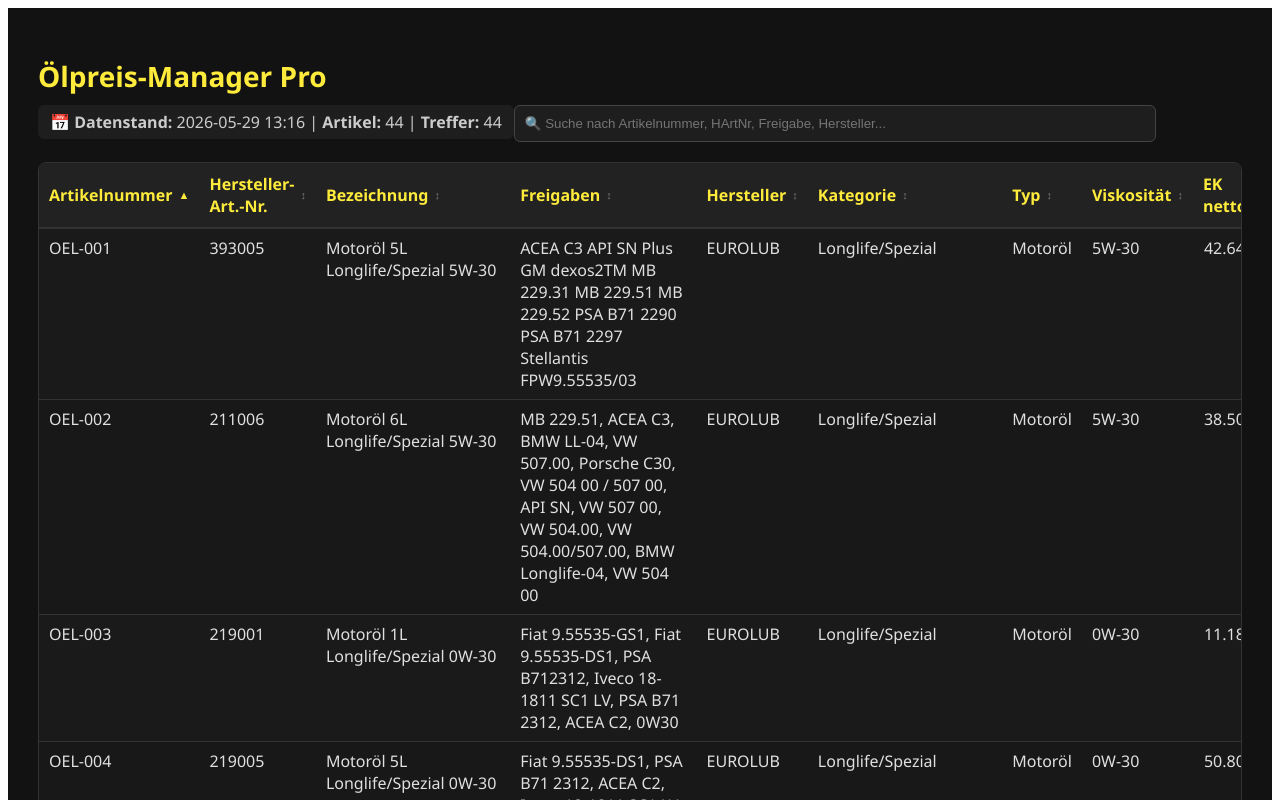
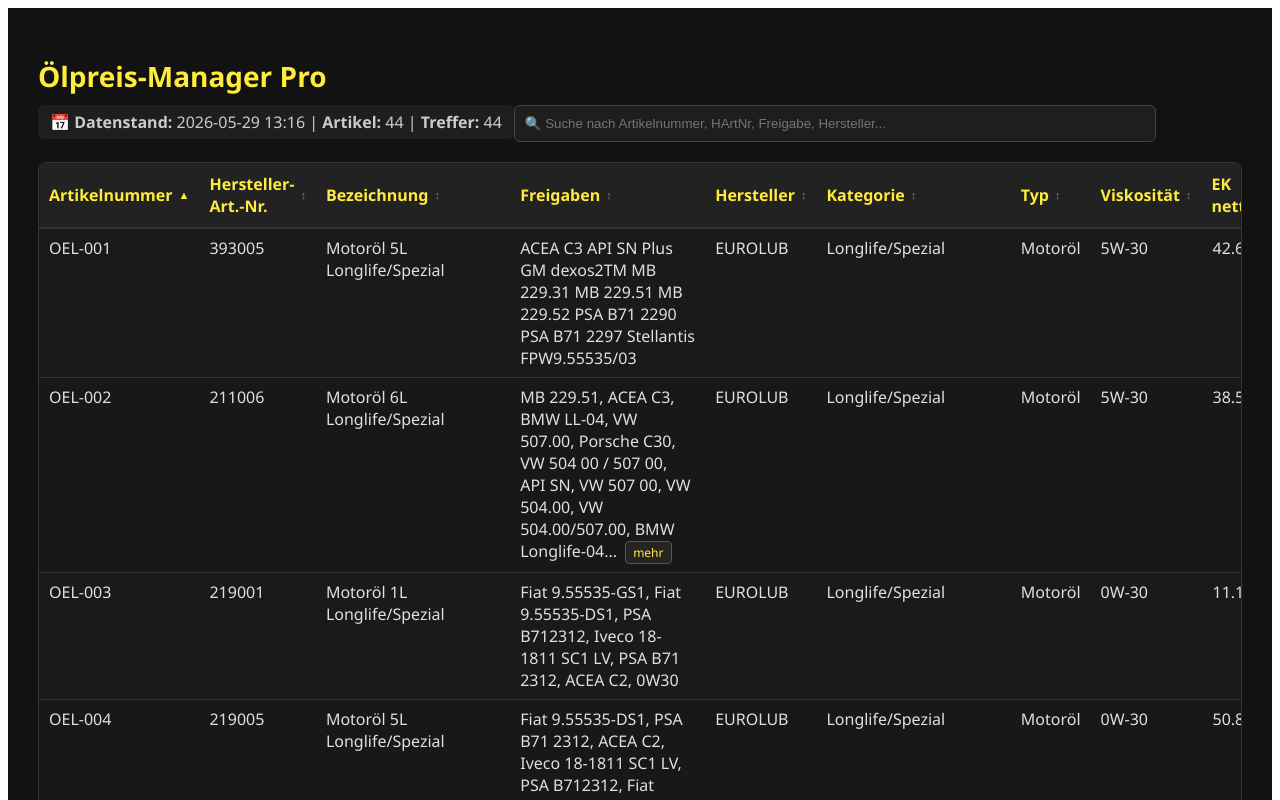
Before and after one commit to McLovin84de/Oelpreis-Manager-Pro, a React (Vite) app: page / in a window 1280 px wide. Shown: the top 800 px of the page. Built offline with nearby package versions, Linux system fonts and the light colour scheme.

Commit message:
UI: Freigaben einklappen und Bezeichnung bereinigen

```diff
--- a/src/App.jsx
+++ b/src/App.jsx
@@ -6,6 +6,7 @@ function App() {
   const [search, setSearch] = useState("");
   const [filtered, setFiltered] = useState([]);
   const [sortConfig, setSortConfig] = useState({ key: "artikelnummer", direction: "asc" });
+  const [expandedFreigaben, setExpandedFreigaben] = useState({});
 
   const toNumber = (value) => {
     if (typeof value === "number") return Number.isFinite(value) ? value : 0;
@@ -243,6 +244,8 @@ function App() {
       .replaceAll('"', "&quot;")
       .replaceAll("'", "&#39;");
 
+  const escapeRegExp = (value) => String(value).replace(/[.*+?^${}()|[\]\\]/g, "\\$&");
+
   const highlight = (text) => {
     const rawText = Array.isArray(text) ? text.join(", ") : String(text || "");
     if (!rawText) return "";
@@ -250,9 +253,64 @@ function App() {
     const safeText = escapeHtml(rawText);
     if (!search) return safeText;
 
-    const escapedSearch = escapeHtml(search).replace(/[.*+?^${}()|[\]\\]/g, "\\$&");
+    const escapedSearch = escapeRegExp(escapeHtml(search));
     const regex = new RegExp(`(${escapedSearch})`, "gi");
     return safeText.replace(regex, (m) => `<span style="background-color: #ffeb3b; color: black; font-weight: 600;">${m}</span>`);
+  };
+
+  const getDisplayBezeichnung = (oil) => {
+    const bezeichnung = String(oil.bezeichnung || "");
+    const viskositaet = normalizeViskositaet(oil.viskositaet);
+    const match = viskositaet.match(/^(\d{1,3})W-(\d{2,3})$/i);
+
+    if (!bezeichnung || !match) return bezeichnung;
+
+    const pattern = `${match[1]}\\s*W\\s*-?\\s*${match[2]}`;
+    return bezeichnung
+      .replace(new RegExp(`(^|[^A-Za-z0-9])${pattern}(?=$|[^A-Za-z0-9])`, "i"), "$1")
+      .replace(/\s+([,;:])/g, "$1")
+      .replace(/([([{])\s*([)\]}])/g, "")
+      .replace(/\s{2,}/g, " ")
+      .trim();
+  };
+
+  const getFreigabenKey = (oil) => oil.artikelnummer || oil.interne_nummer || "";
+
+  const getFreigabenPreview = (freigaben) => {
+    const text = String(freigaben || "").trim();
+    if (!text) return { text: "", isTruncated: false };
+
+    if (text.length > 140) {
+      const previewByLength = text.slice(0, 140).replace(/\s+\S*$/, "").replace(/[,\s]+$/, "");
+      return { text: `${previewByLength || text.slice(0, 140).trim()}...`, isTruncated: true };
+    }
+
+    return { text, isTruncated: false };
+  };
+
+  const renderFreigaben = (oil) => {
+    const text = String(oil.freigaben || "").trim();
+    if (!text) return "–";
+
+    const key = getFreigabenKey(oil);
+    const isExpanded = Boolean(expandedFreigaben[key]);
+    const preview = getFreigabenPreview(text);
+    const displayText = isExpanded || !preview.isTruncated ? text : preview.text;
+
+    return (
+      <>
+        <span dangerouslySetInnerHTML={{ __html: highlight(displayText) }} />
+        {preview.isTruncated ? (
+          <button
+            type="button"
+            style={styles.freigabenToggle}
+            onClick={() => setExpandedFreigaben((current) => ({ ...current, [key]: !isExpanded }))}
+          >
+            {isExpanded ? "weniger" : "mehr"}
+          </button>
+        ) : null}
+      </>
+    );
   };
 
   const sortAccessors = {
@@ -349,8 +407,8 @@ function App() {
                   <tr key={i} style={i % 2 ? styles.trAlt : styles.tr} className="row">
                     <td style={styles.td}>{oil.artikelnummer || oil.interne_nummer || "–"}</td>
                     <td style={styles.td}>{oil.hersteller_artikelnummer || "–"}</td>
-                    <td style={styles.td} dangerouslySetInnerHTML={{ __html: highlight(oil.bezeichnung || "") }} />
-                    <td style={{ ...styles.td, maxWidth: 320, whiteSpace: "normal" }} dangerouslySetInnerHTML={{ __html: highlight(oil.freigaben || "") }} />
+                    <td style={styles.td} dangerouslySetInnerHTML={{ __html: highlight(getDisplayBezeichnung(oil)) }} />
+                    <td style={styles.freigabenTd}>{renderFreigaben(oil)}</td>
                     <td style={styles.td}>{oil.hersteller || "–"}</td>
                     <td style={styles.td}>{oil.kategorie || "–"}</td>
                     <td style={styles.td}>{oil.fluid_typ || "–"}</td>
@@ -387,6 +445,8 @@ const styles = {
   sortIcon: { color: "#777", fontSize: "11px" },
   sortIconActive: { color: "#ffeb3b", fontSize: "11px" },
   td: { padding: "8px 10px", borderBottom: "1px solid #333", verticalAlign: "top" },
+  freigabenTd: { padding: "8px 10px", borderBottom: "1px solid #333", verticalAlign: "top", maxWidth: 320, whiteSpace: "normal" },
+  freigabenToggle: { display: "inline-block", marginLeft: "8px", border: "1px solid #555", borderRadius: "4px", padding: "2px 7px", backgroundColor: "#242424", color: "#ffeb3b", cursor: "pointer", font: "inherit", fontSize: "12px" },
   tr: { backgroundColor: "#1a1a1a" },
   trAlt: { backgroundColor: "#181818" },
   noData: { marginTop: "20px", fontStyle: "italic", color: "#aaa" },
```
